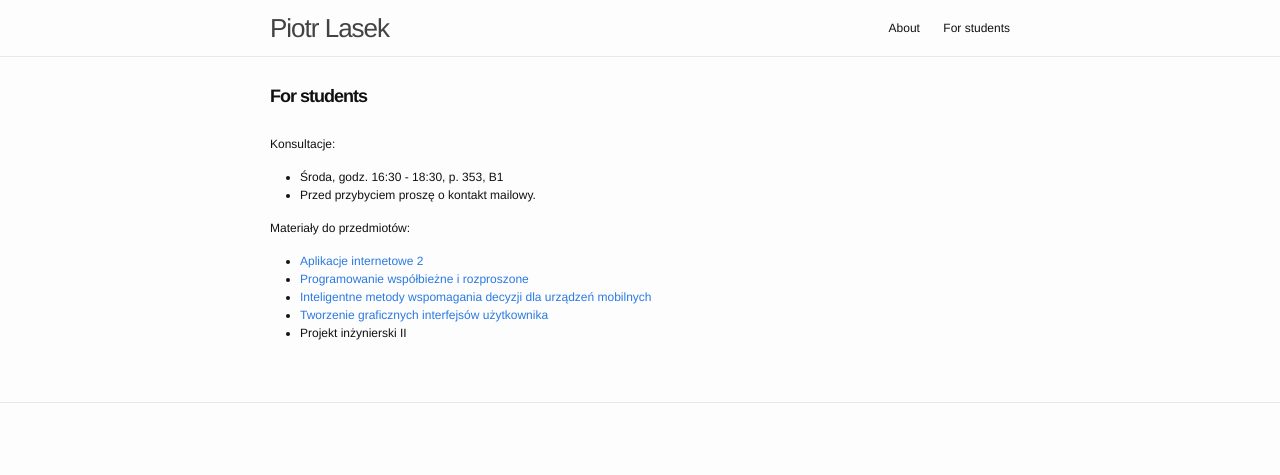
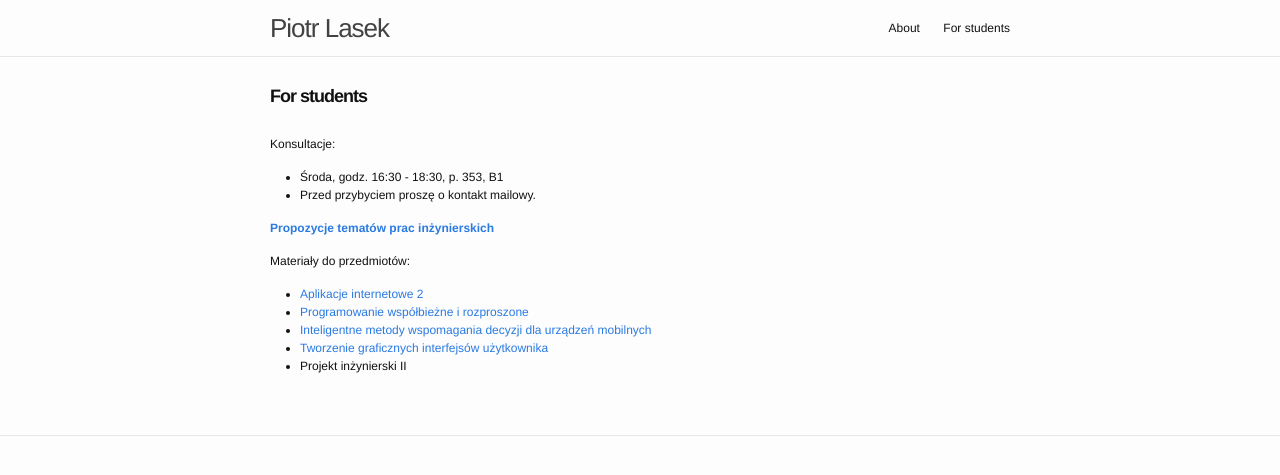
Before and after one commit to piotrlasek/piotrlasek.github.io, a Jekyll site: the page built from for-students.md, in a window 1280 px wide. Shown: the top 475 px of the page. Built offline with Jekyll 4.4.1, drawn with Linux system fonts in a browser that asks for light colours.

Commit message:
Update for-students.md

```diff
--- a/for-students.md
+++ b/for-students.md
@@ -9,6 +9,8 @@ Konsultacje:
 * Środa, godz. 16:30 - 18:30, p. 353, B1
 * Przed przybyciem proszę o kontakt mailowy.
 
+[**Propozycje tematów prac inżynierskich**](topics2017)
+
 Materiały do przedmiotów:
 
 * [Aplikacje internetowe 2](ai2)
```
